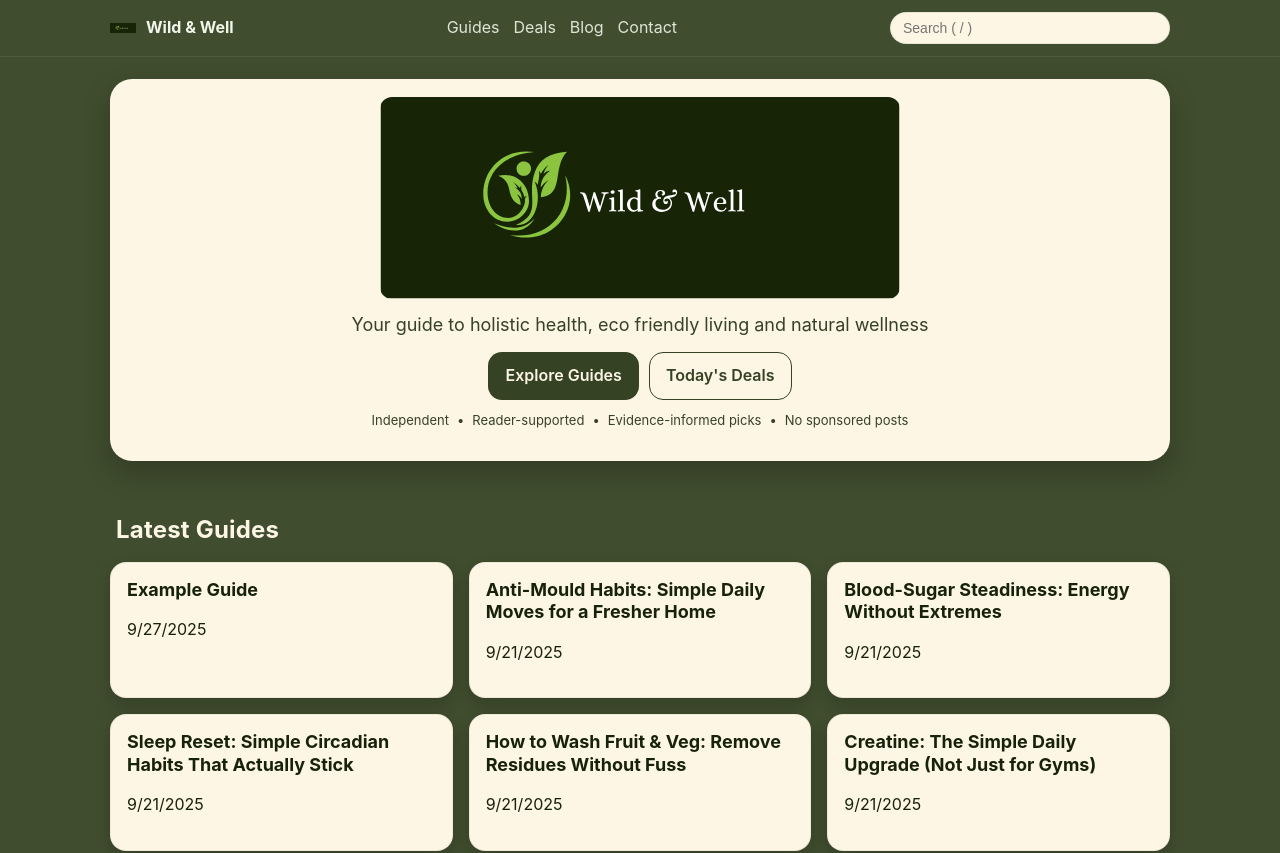
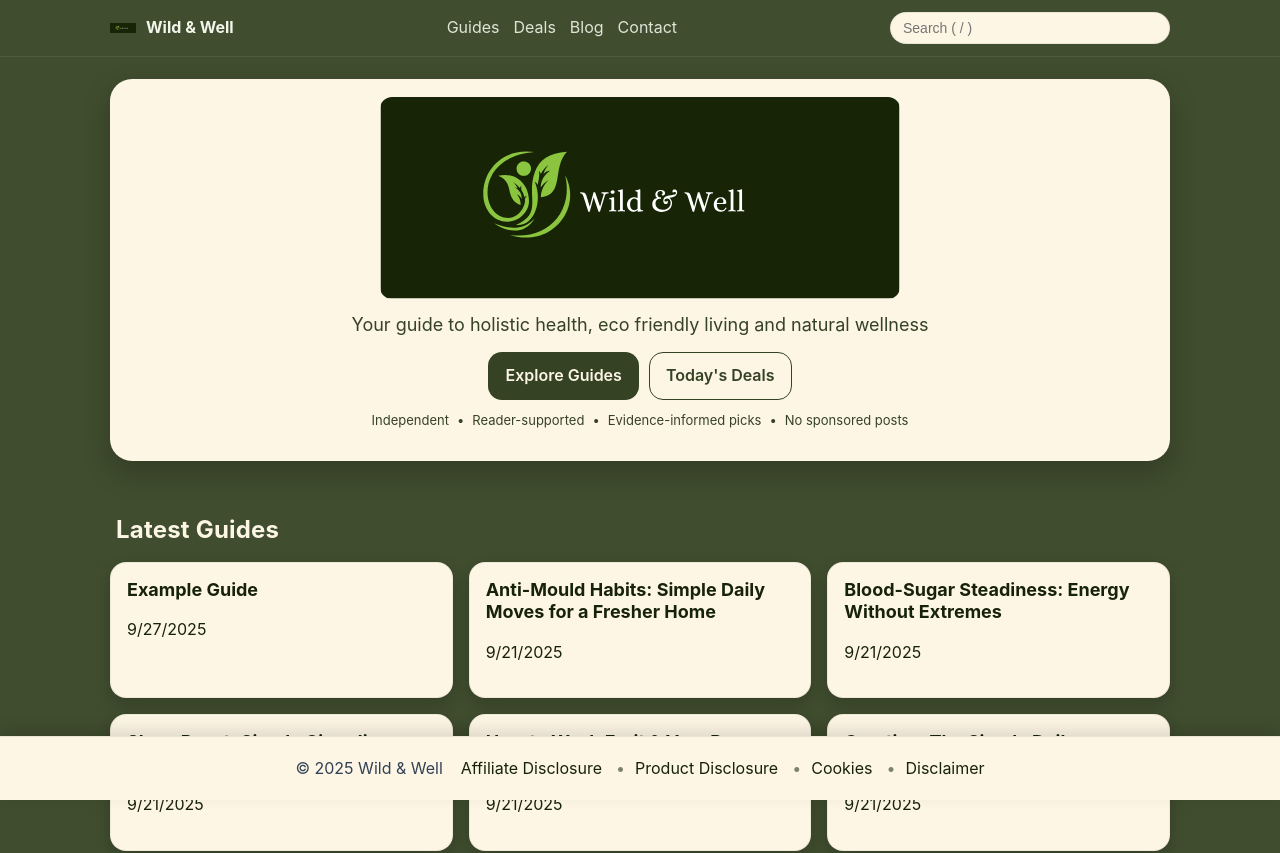
Before and after one commit to dariosandison/Eco---Holistic, a Next.js app: page / in a window 1280 px wide. Shown: the top 853 px of the page. Built offline with nearby package versions, Linux system fonts and the light colour scheme.

Commit message:
Update globals.css

```diff
--- a/styles/globals.css
+++ b/styles/globals.css
@@ -1,4 +1,4 @@
-/* styles/globals.css — FULL SWAP */
+/* styles/globals.css — FULL SWAP (footer now fixed/floating + horizontal legal list) */
 
 /* Reset / base */
 *,*::before,*::after{box-sizing:border-box}
@@ -17,6 +17,9 @@ body{
   --olive-800:#404d2e;
   --sage-400:#b9bdab;
   --cream:#fdf6e5;
+
+  /* layout sizes */
+  --footer-h: 64px; /* update if you change footer padding/line-height */
 }
 
 /* Links */
@@ -33,9 +36,9 @@ a:hover{text-decoration:underline}
   padding-right:20px;
 }
 
-/* Sticky-footer layout */
+/* Sticky-footer layout shell + bottom padding so fixed footer never overlaps content */
 .page-shell{ min-height:100vh; display:flex; flex-direction:column }
-.page-main{ flex:1 0 auto }
+.page-main{ flex:1 0 auto; padding-bottom: calc(var(--footer-h) + 12px); }
 
 /* Header */
 .site-header{
@@ -103,24 +106,30 @@ a:hover{text-decoration:underline}
 .card h3{margin:0 0 6px;font-size:18px;line-height:1.25}
 .card-img{width:100%;height:auto;border-radius:12px;margin-bottom:10px}
 
-/* Footer — clean, no images; sticks to bottom on short pages */
+/* ===== Floating footer (fixed to viewport bottom) ===== */
 .site-footer{
+  position: fixed; left: 0; right: 0; bottom: 0; z-index: 50;
+  height: var(--footer-h);
   background: var(--cream);
   background-image: none !important; /* hard stop for any bg image */
-  margin-top: 22px;
-  border-top: 1px solid rgba(0,0,0,.06);
-  position: static; /* not fixed overlay */
+  border-top: 1px solid rgba(0,0,0,.08);
+  box-shadow: 0 -6px 16px rgba(0,0,0,.12);
 }
-.footer-inner{
-  display:flex; gap:20px; justify-content:space-between; flex-wrap:wrap;
-  padding:22px 0;
+.footer-bar{
+  height: var(--footer-h);
+  display:flex; align-items:center; justify-content:center;
+  gap: 18px; flex-wrap: wrap;
 }
-.footer-columns{ display:flex; gap:28px; flex-wrap:wrap }
-.footer-columns h4{ margin:0 0 8px; font-weight:700 }
-.footer-columns ul{ margin:0; padding-left:18px }
-.footer-bottom{
-  border-top:1px solid rgba(0,0,0,.06);
-  padding:12px 0; color:#334155;
+.footer-copy{ color:#334155; white-space:nowrap }
+
+/* Horizontal legal list (no "Explore" section) */
+.legal-list{
+  display:flex; align-items:center; gap:14px; flex-wrap:wrap;
+  list-style:none; margin:0; padding:0;
+}
+.legal-list li{ white-space:nowrap }
+.legal-list li+li::before{
+  content:"•"; margin-right:10px; opacity:.55;
 }
 
 /* Kill any stray bottom images/pseudo elements from old styles */
@@ -136,3 +145,8 @@ body, main, footer { background-image: none !important; }
   max-width: none !important;
   box-shadow: none !important;
 }
+
+/* Mobile niceties */
+@media (max-width:480px){
+  :root{ --footer-h: 72px; } /* give a bit more height when items wrap */
+}
```
